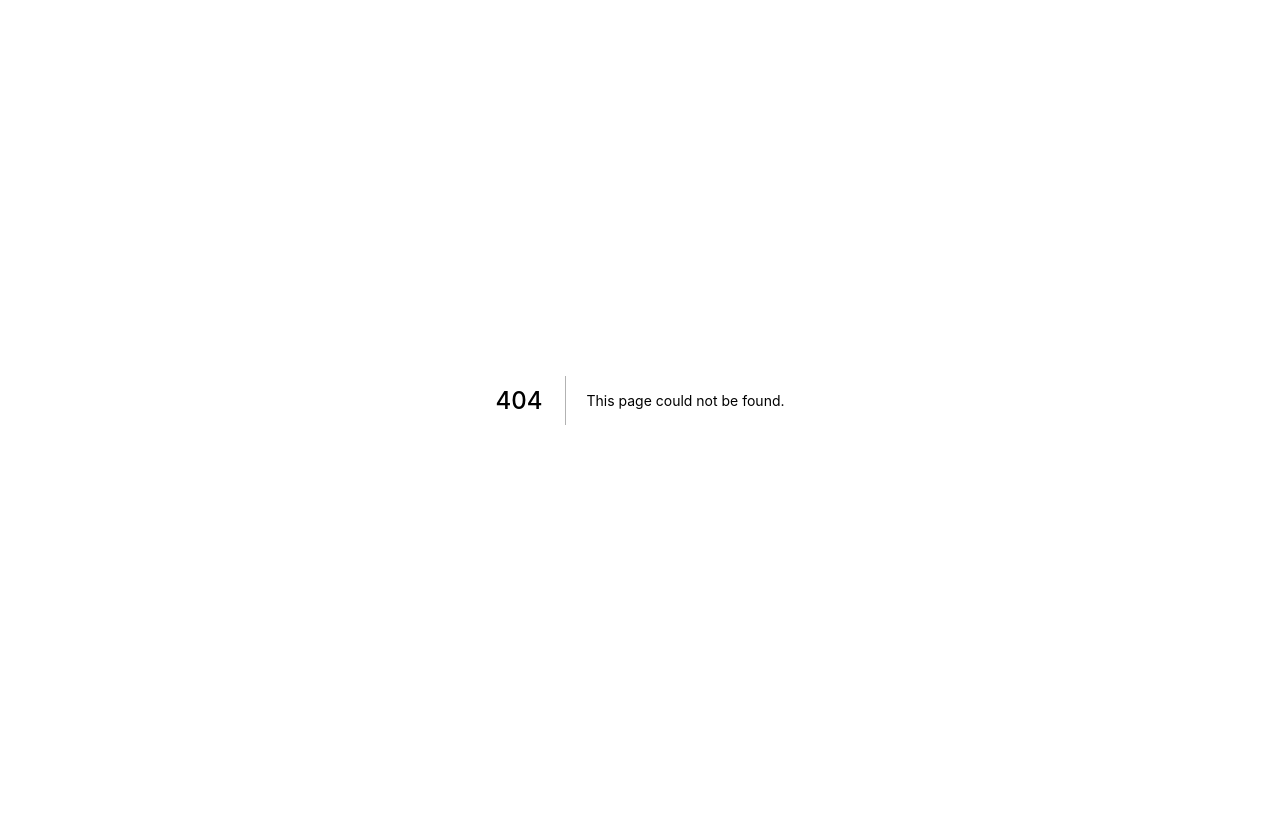
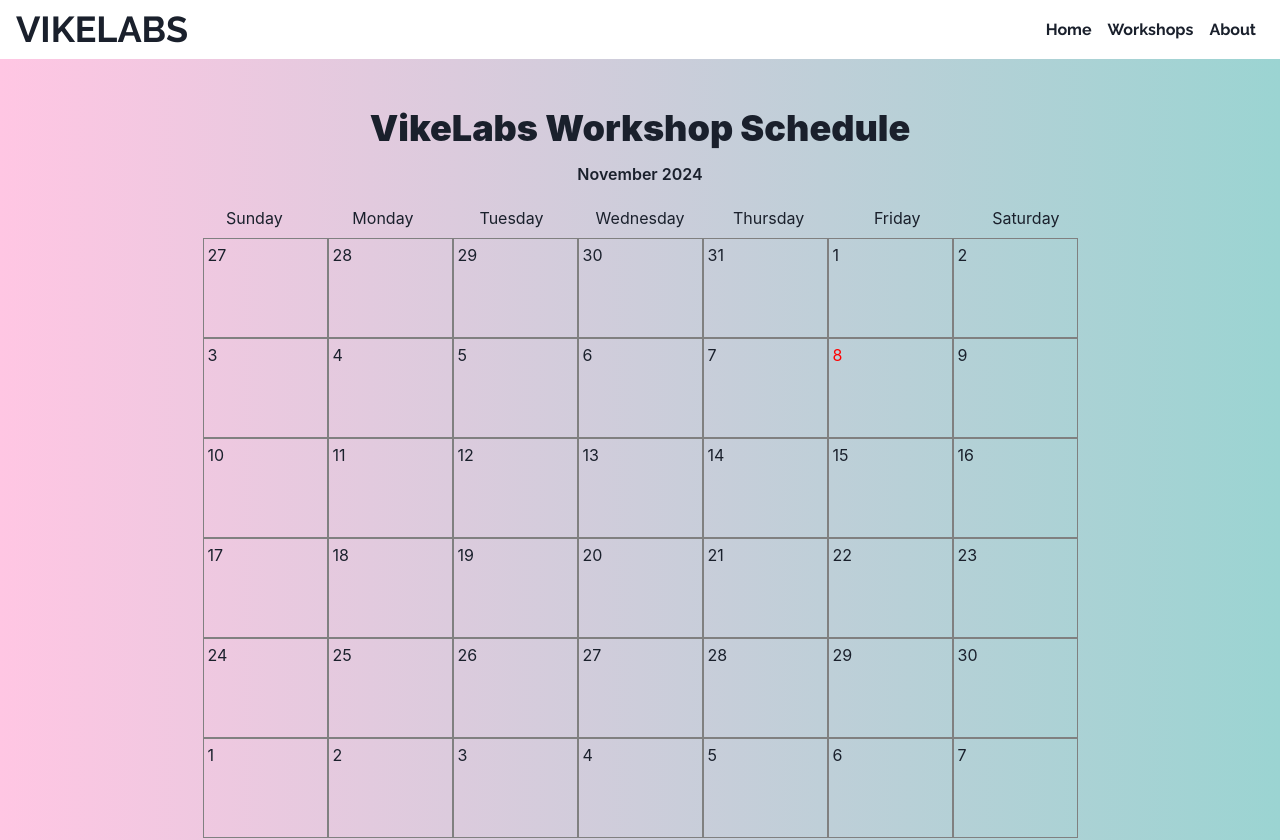
Before and after one commit to VikeLabs/vikelabs.ca, a Next.js app: page /calendar in a window 1280 px wide. Before the commit this address had no page. Shown: the top 840 px of the page. Before the commit the page ends 800 px from the top, so only its background shows below. Built offline with nearby package versions, Linux system fonts and the light colour scheme.

Commit message:
added calendar, needs more styling

```diff
--- /dev/null
+++ b/components/calendar-days.tsx
@@ -0,0 +1,89 @@
+import { Box, WrapItem, Text, Flex } from "@chakra-ui/react";
+
+function CalendarDays(props: { day: Date; events: any[] }) {
+  let curDayOfMonth = new Date(
+    props.day.getFullYear(),
+    props.day.getMonth(),
+    1
+  );
+  let weekdayOfFirstDay = curDayOfMonth.getDay();
+
+  let currentDays = [];
+
+  let eventTitle = "";
+  let eventDesc = "";
+
+  //Calendar format = 6 rows of 7 days = 42 dates
+  for (let day = 0; day < 42; day++) {
+    eventTitle = "";
+    eventDesc = "";
+    // Offset shown date to start on most recent Sunday
+    if (day === 0 && weekdayOfFirstDay === 0) {
+      curDayOfMonth.setDate(curDayOfMonth.getDate() - 7);
+    } else if (day === 0) {
+      curDayOfMonth.setDate(
+        curDayOfMonth.getDate() + (day - weekdayOfFirstDay)
+      );
+    } else {
+      curDayOfMonth.setDate(curDayOfMonth.getDate() + 1);
+    }
+
+    let inclEvent = props.events.find((event) => {
+      return (
+        event.date.getDate() === curDayOfMonth.getDate() &&
+        event.date.getMonth() === curDayOfMonth.getMonth()
+      );
+    });
+
+    if (inclEvent) {
+      eventTitle = inclEvent.title;
+      eventDesc = inclEvent.description;
+    }
+
+    let calendarDay = {
+      currentMonth: curDayOfMonth.getMonth() === props.day.getMonth(),
+      date: new Date(curDayOfMonth) as unknown as string,
+      month: curDayOfMonth.getMonth(),
+      number: curDayOfMonth.getDate(),
+      selected: curDayOfMonth.toDateString() === props.day.toDateString(),
+      year: curDayOfMonth.getFullYear(),
+      eventTitle: eventTitle,
+      eventDesc: eventDesc,
+    };
+    currentDays.push(calendarDay);
+  }
+
+  return (
+    <Flex
+      css={{ flexFlow: "row wrap" }}
+      direction="row"
+      width={900}
+      wrap="wrap"
+      justify="center"
+      className="table-content"
+    >
+      {currentDays.map((day) => {
+        return (
+          <Box width={125} height={100} borderColor="grey" borderWidth={0.5}>
+            <Text color={day.selected ? "red" : "gray.800"} padding={1}>
+              {day.number}
+            </Text>
+            <Box>
+              <Text
+                color={day.selected ? "red" : "blue"}
+                fontSize={12}
+                width={100}
+                padding={1}
+                fontWeight="bold"
+              >
+                {day.eventTitle} {day.eventDesc}
+              </Text>
+            </Box>
+          </Box>
+        );
+      })}
+    </Flex>
+  );
+}
+
+export default CalendarDays;
--- a/components/footer.tsx
+++ b/components/footer.tsx
@@ -2,7 +2,7 @@ import { Box, Container, Heading, Link, Text } from "@chakra-ui/layout";
 
 export const Footer = () => {
   return (
-    <Box as="footer" my="2" bg="#005393cc" py="2">
+    <Box as="footer" bg="#005393cc" py="2">
       <Container maxW="container.xl">
         <Box>
           <Box>
--- a/components/header.tsx
+++ b/components/header.tsx
@@ -15,6 +15,10 @@ const menuItems: MenuItem[] = [
   {
     title: "Home",
     to: "/",
+  },
+  {
+    title: "Workshops",
+    to: "/calendar",
   },
   {
     title: "About",
--- /dev/null
+++ b/pages/calendar.tsx
@@ -0,0 +1,106 @@
+import { Box, Center, Flex, Text, Heading } from "@chakra-ui/react";
+import React, { Component } from "react";
+import CalendarDays from "../components/calendar-days";
+import { BaseLayout } from "../layouts/base";
+import { Header } from "../components/header";
+import { Footer } from "../components/footer";
+
+interface CalendarState {
+  events: any[];
+  currentDay: Date;
+}
+
+export default class Calendar extends Component<{}, CalendarState> {
+  weekdays: string[];
+  months: string[];
+  events: any[];
+  constructor(props: {}) {
+    super(props);
+
+    this.weekdays = [
+      "Sunday",
+      "Monday",
+      "Tuesday",
+      "Wednesday",
+      "Thursday",
+      "Friday",
+      "Saturday",
+    ];
+
+    this.months = [
+      "January",
+      "February",
+      "March",
+      "April",
+      "May",
+      "June",
+      "July",
+      "August",
+      "September",
+      "October",
+      "November",
+      "December",
+    ];
+
+    //JS Date objects month starts at 0 smh
+    this.events = [
+      {
+        date: new Date(2024, 0, 31),
+        title: "Figma Workshop",
+        description: "@ 5PM in ELL 016",
+      },
+      {
+        date: new Date(2024, 1, 9),
+        title: "Vim Workshop",
+        description: "@ 5PM in ECS 130",
+      },
+    ];
+
+    this.state = {
+      events: this.events,
+      currentDay: new Date(),
+    };
+  }
+
+  render() {
+    return (
+      <>
+        <Header />
+        <Flex
+          className="calendar"
+          direction="column"
+          justify="center"
+          align="center"
+          bgGradient="linear(to-l, #9bd4d2, #ffc6e3)"
+          py="2"
+        >
+          <div className="calendar-header">
+            <Heading textAlign="center" fontWeight="black" paddingTop={10}>
+              VikeLabs Workshop Schedule
+            </Heading>
+            <Box padding={3}>
+              <Text fontWeight="semibold" align="center">
+                {this.months[this.state.currentDay.getMonth()]}{" "}
+                {this.state.currentDay.getFullYear()}
+              </Text>
+            </Box>
+            <Flex
+              className="weekdays"
+              direction="row"
+              width={900}
+              justify="space-between"
+            >
+              {this.weekdays.map((day) => (
+                <Box className="weekday" m="2" width={125}>
+                  <Text align="center">{day}</Text>
+                </Box>
+              ))}
+            </Flex>
+          </div>
+          <CalendarDays day={this.state.currentDay} events={this.events} />
+        </Flex>
+        <Footer />
+      </>
+    );
+  }
+}
```
